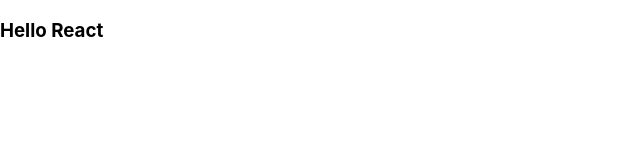
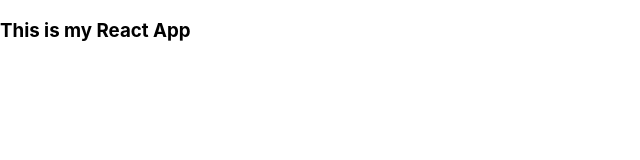
Before and after one commit to Osong-Michael/React_Calculator, a React (Create React App) app: page / in a window 1280 px wide. Shown: the top 160 px of the page, without its empty margins (0-640 px from the left). Built offline with nearby package versions, Linux system fonts and the light colour scheme.

Commit message:
Setup new branch

```diff
--- a/src/App.js
+++ b/src/App.js
@@ -3,7 +3,7 @@ import React from 'react';
 function App() {
   return (
     <div className="App">
-     <h3>Hello React</h3>
+      <h3>This is my React App</h3>
     </div>
   );
 }
```
